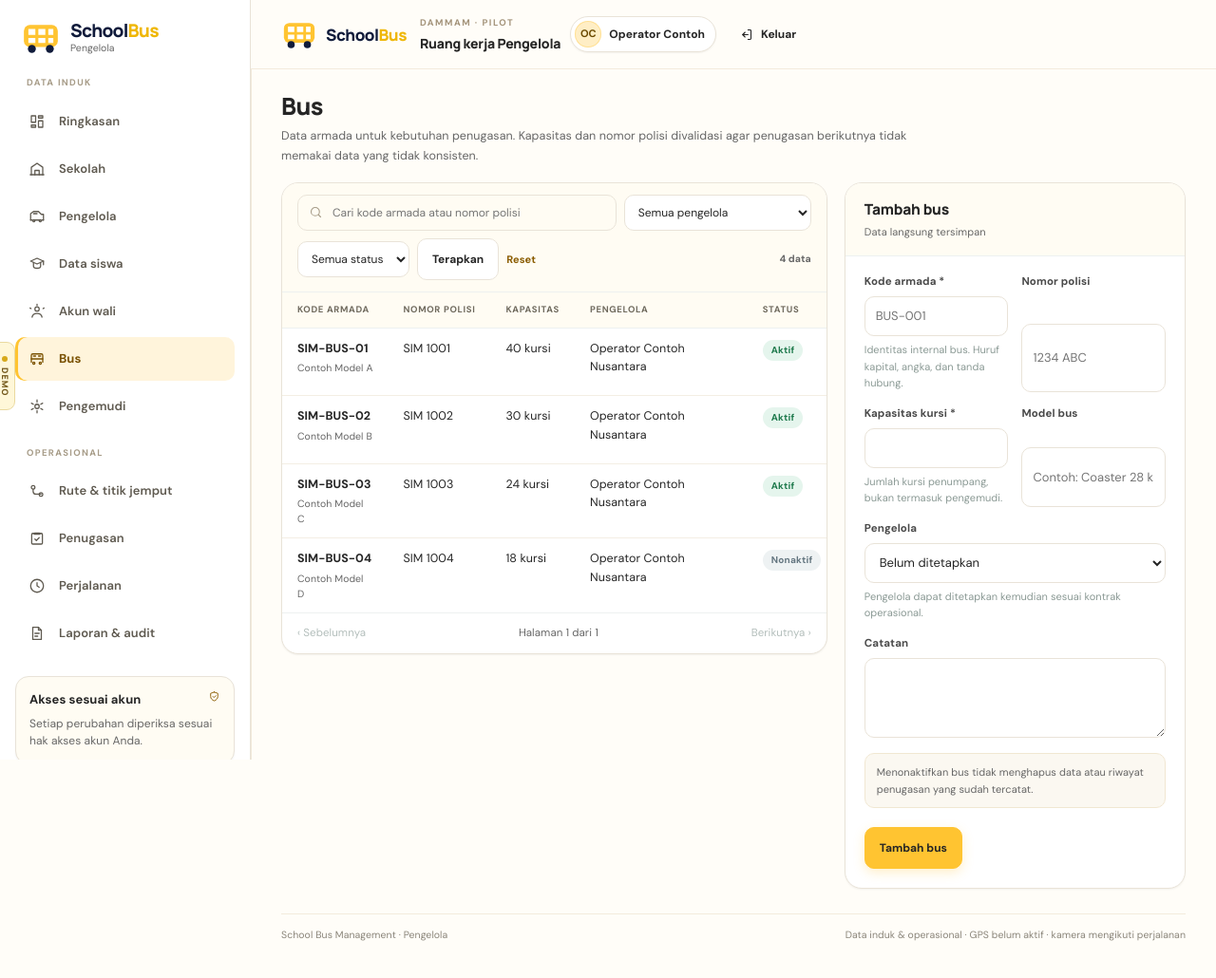
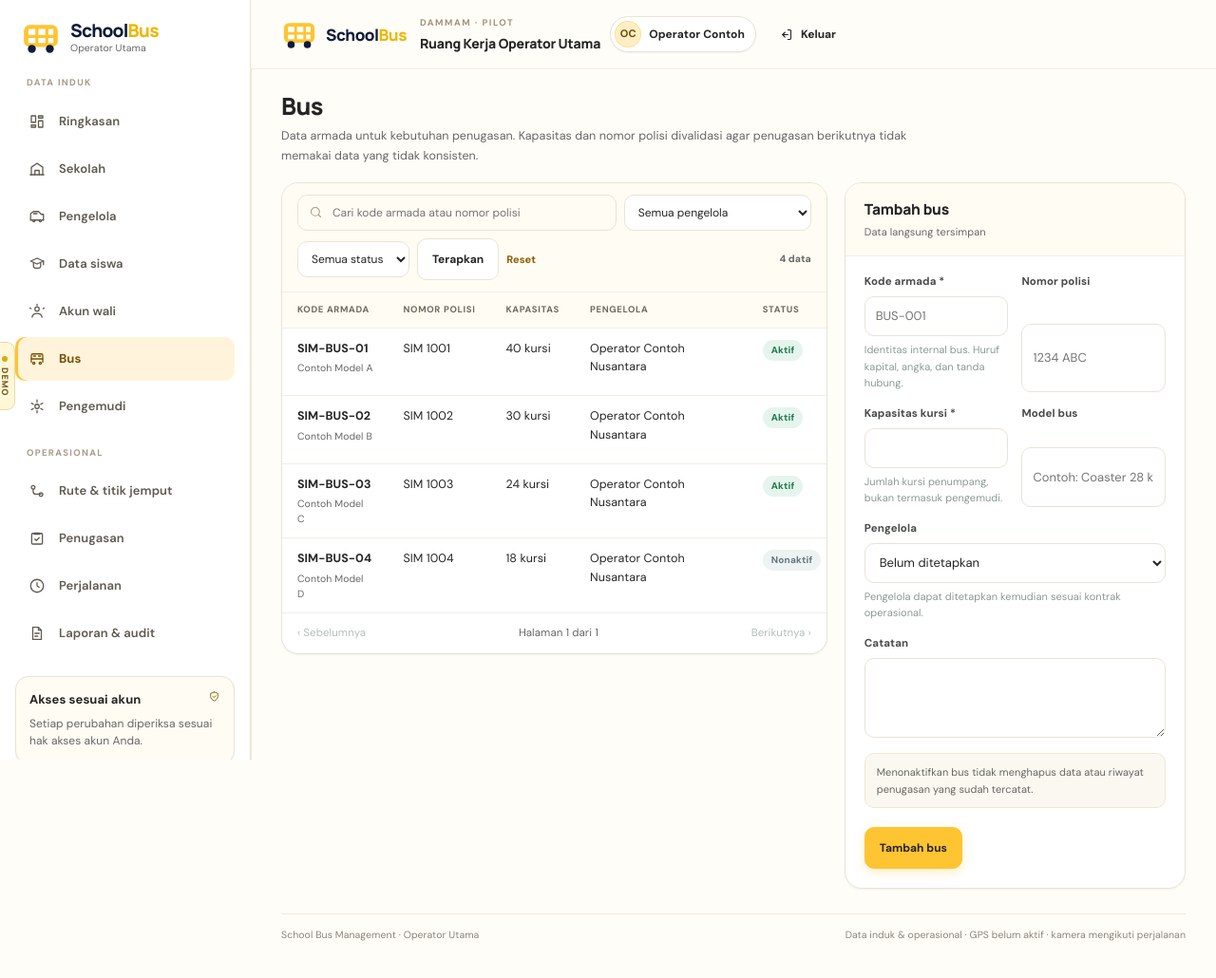
Before and after one commit to irusandi-hub/school-bus-management, a Next.js app: page /admin/bus in a window 1280 px wide. Shown: the top 1030 px of the page at 95% size. Built offline with nearby package versions, Linux system fonts and the light colour scheme.

Commit message:
feat(operator): align legacy route shell with Operator workspace

```diff
--- a/app/admin/layout.tsx
+++ b/app/admin/layout.tsx
@@ -10,7 +10,7 @@ import { requireAdmin } from "@/lib/auth";
 import { signOutAction } from "@/lib/auth-actions";
 
 export const metadata: Metadata = {
-  title: "Pengelola | School Bus",
+  title: "Operator | School Bus",
 };
 
 export const dynamic = "force-dynamic";
@@ -34,8 +34,8 @@ export default async function AdminLayout({ children }: { children: React.ReactN
       <aside className="sidebar">
         <BrandLogo
           href="/admin"
-          subtitle="Pengelola"
-          ariaLabel="School Bus Pengelola"
+          subtitle="Operator Utama"
+          ariaLabel="School Bus Operator"
           className="brand"
         />
 
@@ -57,14 +57,14 @@ export default async function AdminLayout({ children }: { children: React.ReactN
           <MobileMenu
             groups={adminGroups}
             rootHref="/admin"
-            areaLabel="Pengelola"
-            note="Menu ini menampilkan seluruh modul Pengelola. Data yang tampil mengikuti hak akses akun Anda."
+            areaLabel="Operator Utama"
+            note="Satu ruang kerja untuk seluruh data dan operasional platform."
           />
           <div className="workspace-heading">
             <BrandLogo size="sm" />
           <div className="topbar-title">
             <div className="eyebrow">DAMMAM · PILOT</div>
-            <div className="admin-topbar-role">Ruang kerja Pengelola</div>
+            <div className="admin-topbar-role">Ruang Kerja Operator Utama</div>
           </div>
           </div>
           <div className="top-actions">
@@ -86,7 +86,7 @@ export default async function AdminLayout({ children }: { children: React.ReactN
         {children}
 
         <footer className="page-footer">
-          <span>School Bus Management · Pengelola</span>
+          <span>School Bus Management · Operator Utama</span>
           <span>Data induk &amp; operasional · GPS belum aktif · kamera mengikuti perjalanan</span>
         </footer>
       </main>
```
